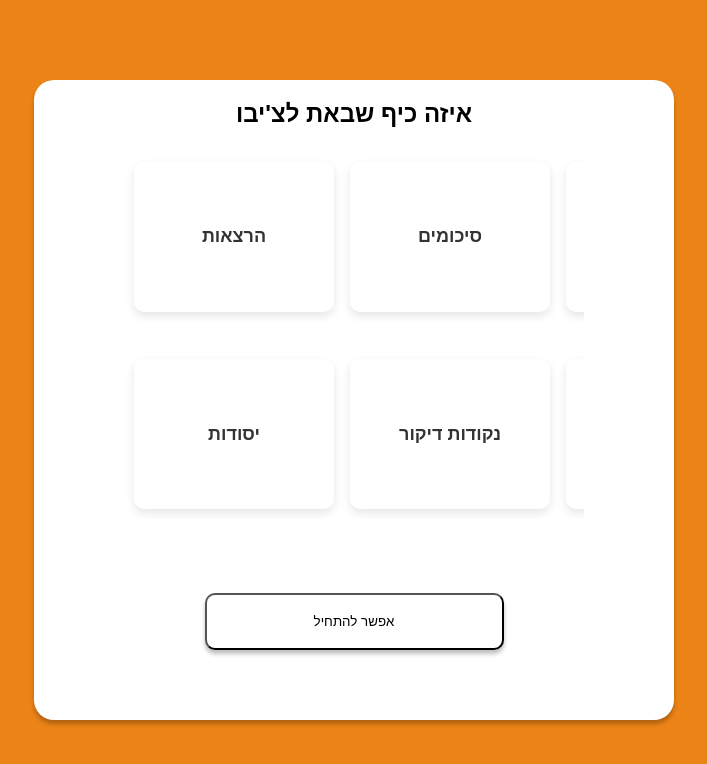
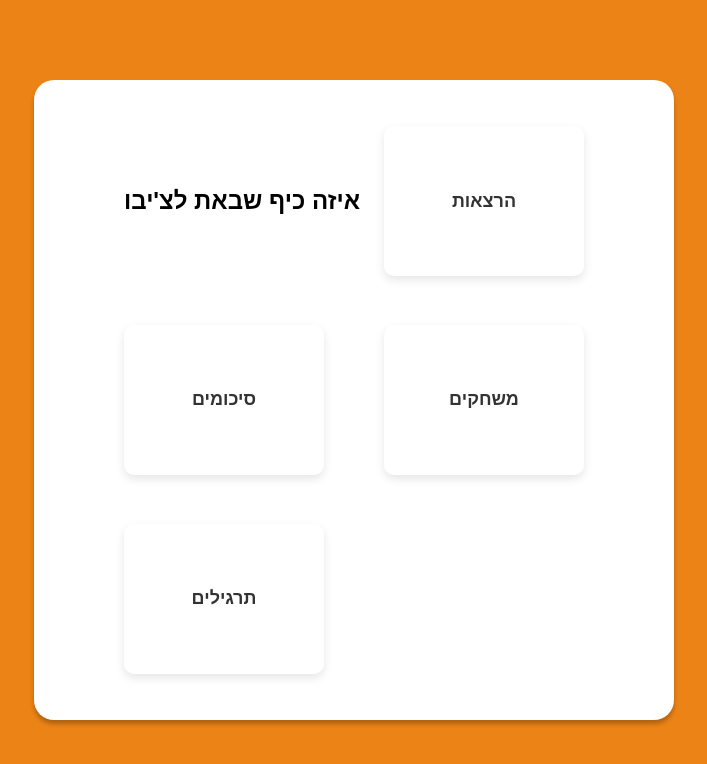
Before and after one commit to elisheva651/Chibo, a Next.js app: page / in a window 1280 px wide. Shown: the top 764 px of the page, without its empty margins (286-993 px from the left). Built offline with nearby package versions, Linux system fonts and the light colour scheme.

Commit message:
add pinyin

```diff
--- a/src/pages/Games/Memory.js
+++ b/src/pages/Games/Memory.js
@@ -14,7 +14,7 @@ export default function Memory() {
   const [selectedCategories, setSelectedCategories] = useState('');
   const [difficulty, setDifficulty] = useState('easy');
   const [sound, setSound] = useState(true);  // true means sound on by default
-  const [selectedLanguage, setSelectedLanguage] = useState("latin"); // Default to latin
+  const [selectedLanguage, setSelectedLanguage] = useState("pinyin"); // Default to latin
   const difficultyMap = {
     easy: 5,
     medium: 10,
@@ -117,6 +117,10 @@ export default function Memory() {
 
       בחר שפה
       <label>
+        <input type="radio" value="pinyin" checked={selectedLanguage === "pinyin"} onChange={handleLanguageChange}/>
+        פין יין
+      </label>
+      <label>
         <input type="radio" value="latin" checked={selectedLanguage === "latin"} onChange={handleLanguageChange}/>
         לטינית
       </label>
--- a/src/pages/Scroll_Options.js
+++ b/src/pages/Scroll_Options.js
@@ -1,21 +1,10 @@
-import React, { useRef } from 'react';
+import React  from 'react';
 import Link from 'next/link';
 
 
 
 function Scroll_Options({options}) {
 
-  const scrollRef = useRef(null); // Ref to scroll the container
-
-  const scroll = (direction) => {
-    const { current } = scrollRef;
-    if (current){
-      if (direction === 'left') {
-        current.scrollBy({ left: -300, behavior: 'smooth' });
-      } else {
-        current.scrollBy({ left: 300, behavior: 'smooth' });
-      }
-    }};
 
 
   const arr_options = options?.map(obj => Object.entries(obj)[0]);
@@ -23,7 +12,7 @@ function Scroll_Options({options}) {
 
   return (
     <div className="categories-container">
-      <div className='categories-list' ref={scrollRef}>
+      <div className='categories-list'>
       {arr_options?.map(([hebrew, english], index) => {
         const targetPath = `/ways_to_learn/${english}`;
 
--- a/src/pages/index.js
+++ b/src/pages/index.js
@@ -1,9 +1,8 @@
 import Scroll_Options from './Scroll_Options';
 import React  from 'react';
-import { ways_to_learn, categories } from 'utils/labels';
+import { ways_to_learn, categories, names_of_games } from 'utils/labels';
 import Manager from './Manager';
 import Link from 'next/link';
-
 
 
 
@@ -13,11 +12,20 @@ export default function Home() {
   return (
     <div className='App'>
       <div className="card">
+      <div className="categories-container" style={{display: 'flex', flexWrap: 'wrap'}} >
+
         <h1 className="welcome-text">איזה כיף שבאת לצ'יבו</h1>
-
-      <Scroll_Options options={ways_to_learn}/>
-      <Scroll_Options options={categories}/>
-      <button className='welcome-square'>אפשר להתחיל</button>
+        {ways_to_learn?.map((item, index) => {
+        const [hebrew, english] = Object.entries(item)[0];  // Get the first (and only) key-value pair in each object
+        const targetPath = `/ways_to_learn/${english}`;
+        console.log("S", hebrew, english, targetPath);
+        return (
+          <Link key={index}  className="category-box" href={targetPath}>
+            {hebrew}
+          </Link>
+      )
+      })}
+        </div>
       </div>
 
 
--- a/src/styles/globals.css
+++ b/src/styles/globals.css
@@ -190,6 +190,7 @@ body, html {
   overflow: hidden; /* Prevent content overflow */
   scroll-behavior: smooth;
   scrollbar-width: none; /* Hide scrollbar for Firefox */
+  justify-content: space-between;
 
 }
 
@@ -202,6 +203,7 @@ body, html {
   padding: 10px;
   width: 100%;
   scrollbar-width: none; /* Hide scrollbar for Firefox */
+  justify-content: space-between;
 }
 
 .categories-list::-webkit-scrollbar {
```
Also changed, not shown: src/pages/Games/MemGameStart.js (+25 -9 lines).
